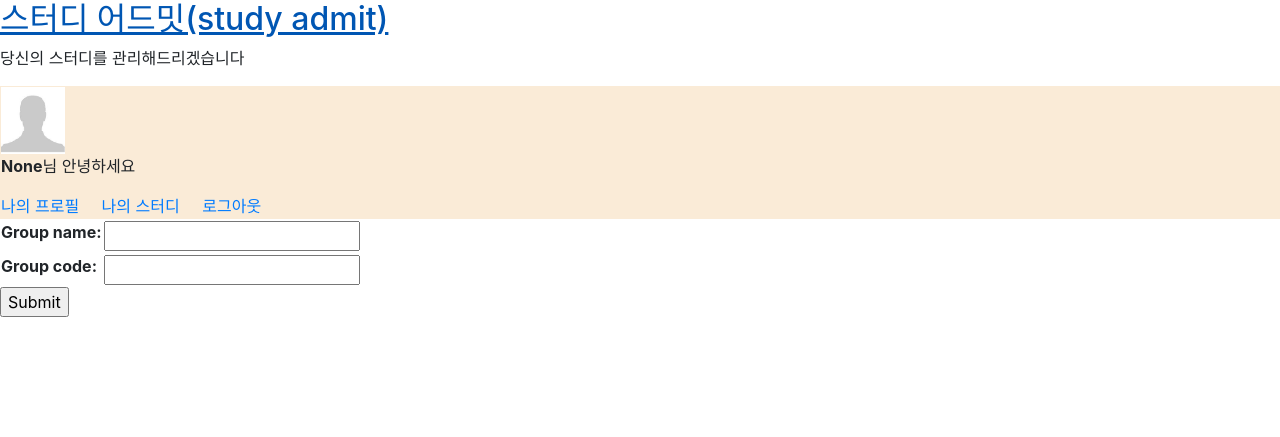
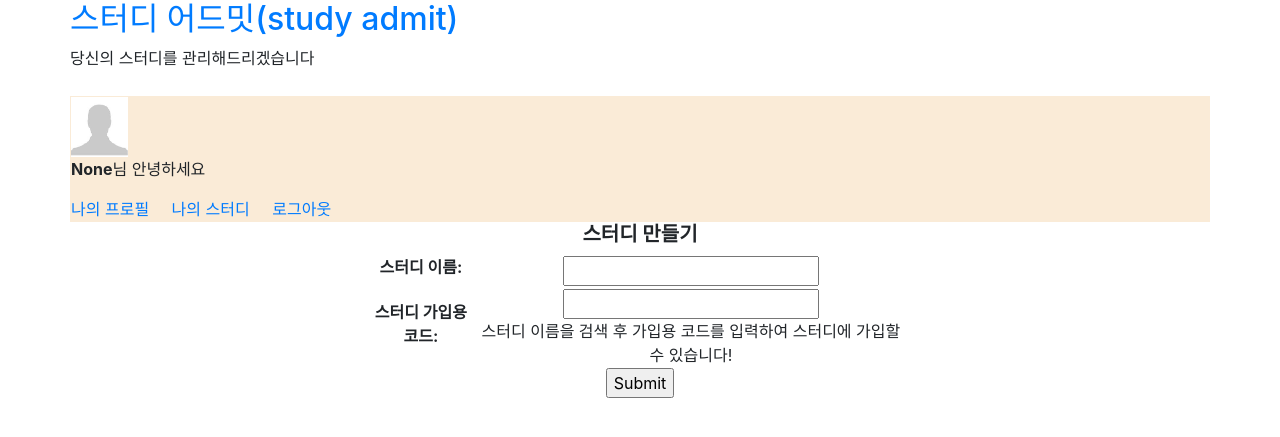
Before and after one commit to pirogramming/Admit-Study-Manager, a Django app: page /study/new/ in a window 1280 px wide. Shown: the top 437 px of the page. Run offline with Django 3.2, Linux system fonts and the light colour scheme; the visitor is signed in with stand-in values (Sample User, id 1); some libraries are stand-ins or nearby versions.

Commit message:
group_new 수정

```diff
--- a/start/study/forms.py
+++ b/start/study/forms.py
@@ -5,6 +5,13 @@ class GroupForm(forms.ModelForm):
     class Meta:
         model = Group
         fields = ['group_name', 'group_code']
+        labels = {
+            'group_name':'스터디 이름',
+            'group_code':'스터디 가입용 코드'
+        }
+        help_texts = {
+            'group_code' : '스터디 이름을 검색 후 가입용 코드를 입력하여 스터디에 가입할 수 있습니다!'
+        }
 
 class RegisterForm(forms.Form):
     group_code = forms.CharField()
--- a/start/study/models.py
+++ b/start/study/models.py
@@ -60,10 +60,6 @@ class Membership(models.Model):
     admit_assign = models.IntegerField(default=0, verbose_name='과제 인정')
     rank = models.IntegerField(default=0, null=True, verbose_name='등수')
 
-    phone_number_open = models.BooleanField(default = False)
-    bio_open = models.BooleanField(default= False)
-
-
     @property
     def is_manager(self):
         if self.role == 'MANAGER':
--- a/start/study/templates/study/group_new.html
+++ b/start/study/templates/study/group_new.html
@@ -1,7 +1,9 @@
 {% extends 'base.html' %}
 
 {% block content %}
-
+<div class="row justify-content-center">
+<div class="col-6" style="text-align: center;">
+    <h5><strong>스터디 만들기</strong></h5>
 <form action="" method="post">
     {% csrf_token %}
     <table>
@@ -9,5 +11,8 @@
     </table>
     <input type="submit">
 </form>
+</div>
+</div>
+
 
 {% endblock %}
--- a/start/study/templates/study/group_register.html
+++ b/start/study/templates/study/group_register.html
@@ -1,6 +1,8 @@
 {% extends 'base.html' %}
 
 {% block content %}
+<div class="col-4"></div>
+<div class="col-4">
     <form action="" method="post">
         {% csrf_token %}
         <table>
@@ -8,4 +10,6 @@
         </table>
         <input type="submit">
     </form>
+</div>
+<div class="col-4"></div>
 {% endblock %}
--- a/start/study/views.py
+++ b/start/study/views.py
@@ -15,6 +15,7 @@ from attendance.views import sub_timedelta_function
 
 from assignment.forms import DoneForm
 from django.urls import reverse
+from django.utils.html import format_html
 
 from .forms import GroupForm, RegisterForm, GroupProfileForm
 from .models import Group, Membership, UpdateHistory
@@ -330,7 +331,16 @@ def group_new(request):
                         pass
                 group.save()
                 m = Membership.objects.create(person=request.user, group=group, role='MANAGER')
-                messages.success(request, '새 그룹을 만들었습니다')
+
+                message = format_html("<p>새 그룹을 만들었습니다.</p>"
+                                      "<p>스터디 가입용 코드와 초대 링크를 활용하여 새로운 멤버를 초대하고</p>"
+                                      "<p>그룹 설정에서 그룹 프로필과 그룹 규칙을 추가해 보세요.</p>"
+                                      )
+                messages.success(request, message)
+
+                # messages.success(request, '새 그룹을 만들었습니다. \n'
+                #                           '스터디 가입용 코드와 초대 링크를 활용하여 새로운 멤버를 초대하고, \n'
+                #                           '그룹 설정에서 그룹 프로필과 그룹 규칙을 추가해 보세요.')
                 return redirect(group)
             else:
                 messages.error(request, '이미 존재하는 그룹입니다.')
--- a/start/templates/base.html
+++ b/start/templates/base.html
@@ -27,12 +27,14 @@
 </head>
 <body>
 <header>
+    <div class="container">
+        <div class="row">
         {% if user.is_authenticated %}
         <div>
             <a href="{% url 'study:mystudy' %}"><h2>스터디 어드밋(study admit)</h2></a>
             <p>당신의 스터디를 관리해드리겠습니다</p>
         </div>
-        <div style="background-color: antiquewhite; padding:1px; margin-top: 10px">
+        <div class="col-12" style="background-color: antiquewhite; padding:1px; margin-top: 10px">
 
             {% if user.img_profile %}
             <div><img src="{{ user.img_profile.url }}" width="5%" height="5%"/></div>
@@ -64,9 +66,14 @@
             {% endfor %}
         </div>
         {% endif %}
+    </div>
+        </div>
 
 </header>
+<div class="container">
             {% block content %}
             {% endblock %}
+</div>
+
 </body>
 </html>
```
Lines whose indentation alone changed are shown as unchanged.
